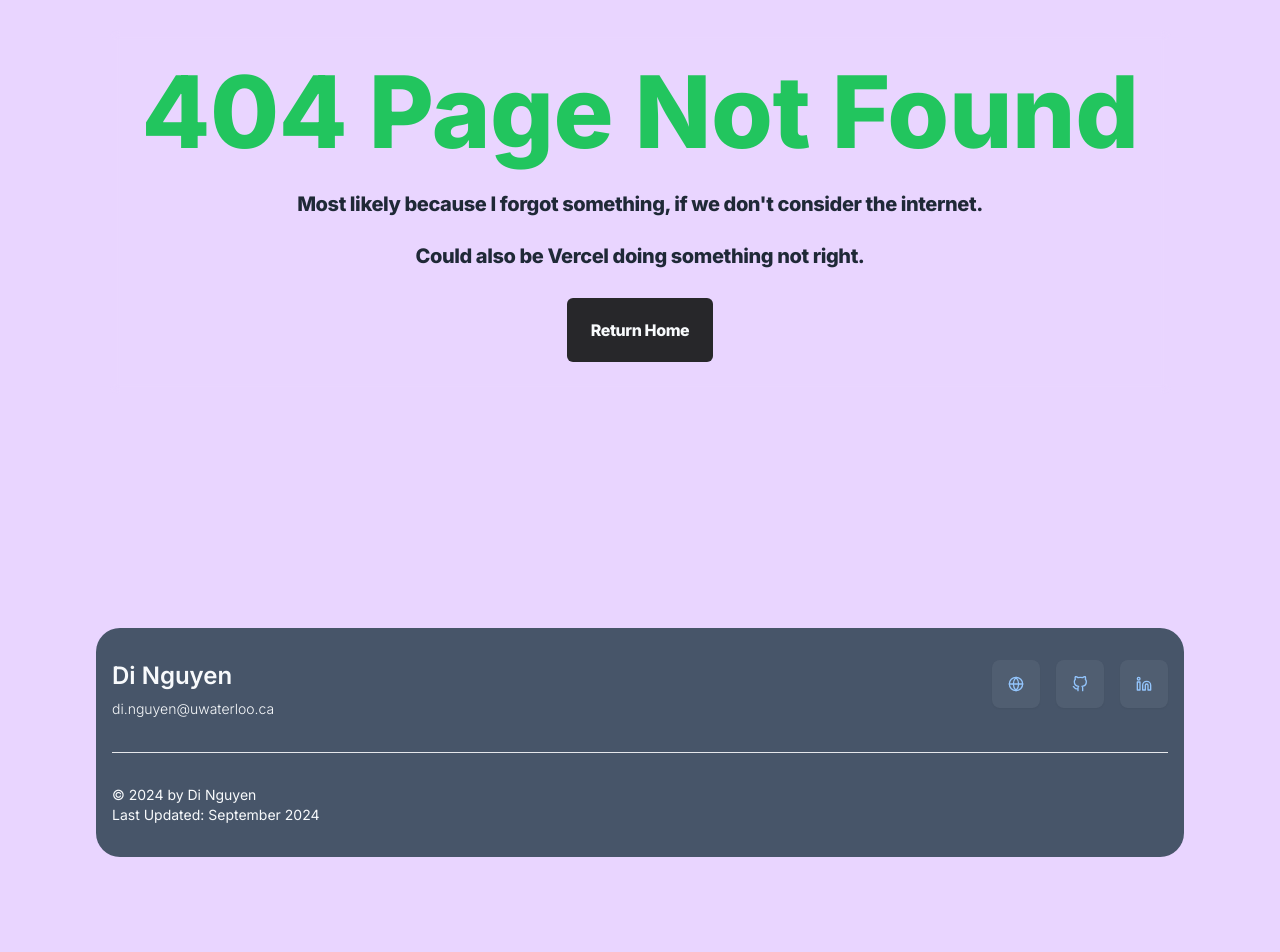
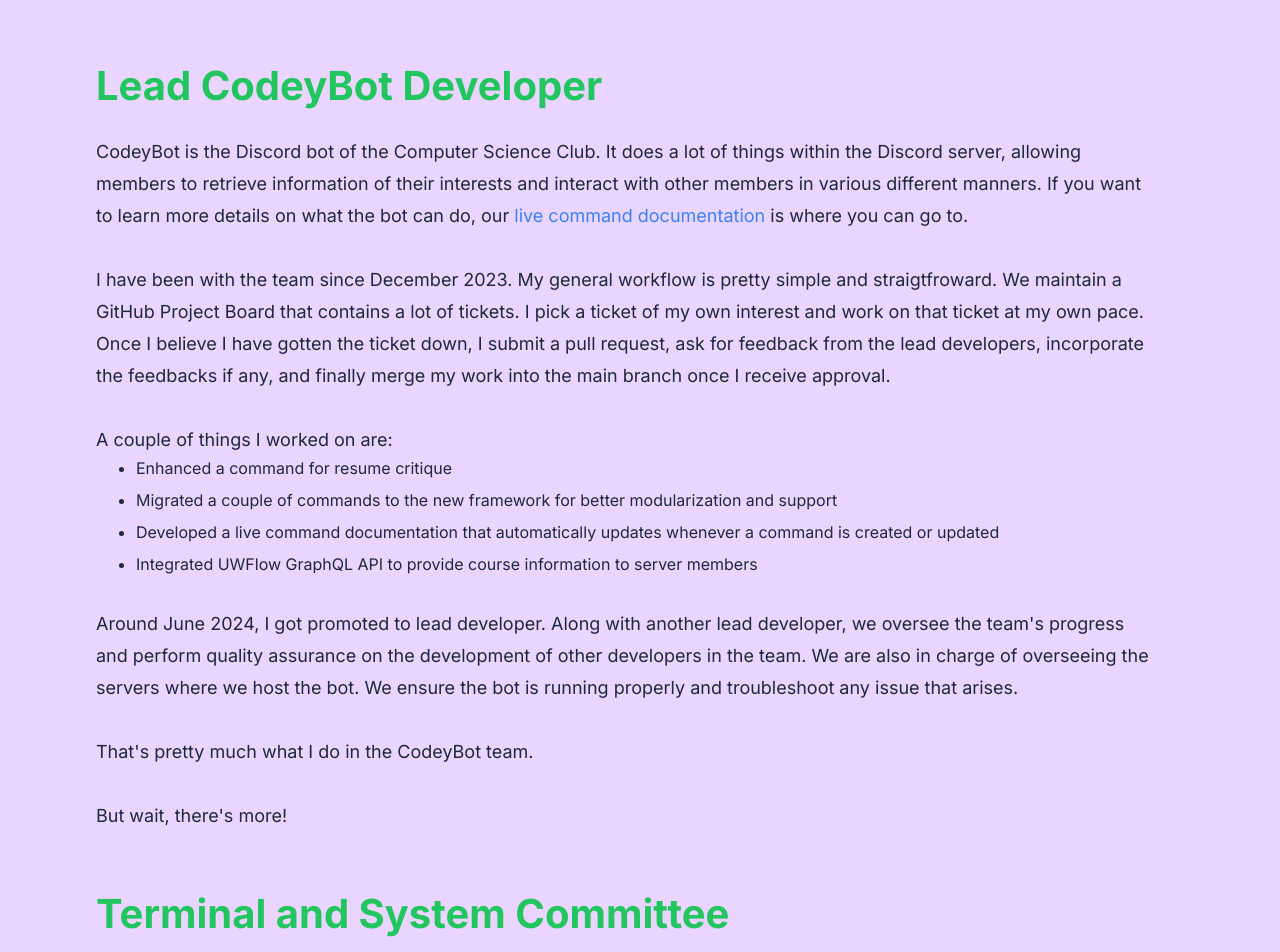
Before and after one commit to KuroganeToyama/portfolio, a Next.js app: page /clubs in a window 1280 px wide. Before the commit this address had no page. Shown: the part 280-1232 px from the top of the page. Before the commit the page ends 1153 px from the top, so only its background shows below. Built offline with nearby package versions, Linux system fonts and the light colour scheme.

Commit message:
Added clubs page

```diff
--- /dev/null
+++ b/src/app/clubs/page.tsx
@@ -0,0 +1,123 @@
+import React from "react";
+
+const Clubs = () => {
+    return (
+        <section className="w-[85%] mx-auto text-slate-50 pt-8 pb-16">
+            <p className="pr-8 text-lg leading-8 font-normal text-gray-800">
+                You might be wondering.
+                <br />
+                <br />
+
+                So what exactly do I do in the Computer Science Club?
+                <br />
+                <br />
+
+                Well, let's find out, shall we?
+            </p>
+
+            <h1 className="text-2xl md:text-3xl lg:text-[40px] font-bold text-green-500 mt-16 mb-8">
+                Lead CodeyBot Developer
+            </h1>
+
+            <p className="pr-8 text-lg leading-8 font-normal text-gray-800">
+                CodeyBot is the Discord bot of the Computer Science Club.
+                It does a lot of things within the Discord server,
+                allowing members to retrieve information of their interests and
+                interact with other members in various different manners.
+                If you want to learn more details on what the bot can do,
+                our
+                {" "}
+                <a href="https://github.com/uwcsc/codeybot/blob/main/docs/COMMAND-WIKI.md"
+                className="relative inline-block text-blue-500 after:block after:absolute after:bottom-0 after:left-0 after:w-0 after:h-[2px] after:bg-blue-500 after:transition-all after:duration-300 hover:after:w-full">
+                    live command documentation
+                </a>
+                {" "}
+                is where you can go to.
+                <br />
+                <br />
+
+                I have been with the team since December 2023.
+                My general workflow is pretty simple and straigtfroward.
+                We maintain a GitHub Project Board that contains a lot of tickets.
+                I pick a ticket of my own interest and work on that ticket at my own pace.
+                Once I believe I have gotten the ticket down, I submit a pull request,
+                ask for feedback from the lead developers, incorporate the feedbacks if any,
+                and finally merge my work into the main branch once I receive approval.
+                <br />
+                <br />
+
+                A couple of things I worked on are:
+            </p>
+
+            <ul className="text-gray-800 mb-8 list-disc pl-10 space-y-2">
+                <li>Enhanced a command for resume critique</li>
+                <li>Migrated a couple of commands to the new framework for better modularization and support</li>
+                <li>Developed a live command documentation that automatically updates whenever a command is created or updated</li>
+                <li>Integrated UWFlow GraphQL API to provide course information to server members</li>
+            </ul>
+
+            <p className="pr-8 text-lg leading-8 font-normal text-gray-800">
+                Around June 2024, I got promoted to lead developer.
+                Along with another lead developer, we oversee the team's progress
+                and perform quality assurance on the development of other developers in the team.
+                We are also in charge of overseeing the servers where we host the bot.
+                We ensure the bot is running properly and troubleshoot any issue that arises.
+                <br />
+                <br />
+
+                That's pretty much what I do in the CodeyBot team.
+                <br />
+                <br />
+
+                But wait, there's more!
+            </p>
+
+            <h1 className="text-2xl md:text-3xl lg:text-[40px] font-bold text-green-500 mt-16 mb-8">
+                Terminal and System Committee
+            </h1>
+
+            <p className="pr-8 text-lg leading-8 font-normal text-gray-800">
+                I ain't no executive in this team, but I'm still a member developer.
+                Fun fact, I joined the team since December 2023, the same day I joined the CodeyBot team.
+                <br />
+                <br />
+
+                The Computer Science Club owns a lot of server machines.
+                They're not the best (limited budget moment) but they're still quite decent.
+                Anyways, as long as you have club membership (which is $2 every 4 months, super cheap),
+                you can do whatever you want with the servers (except doing crypto and other admin stuff).
+                The club provides these services to practically anyone, from individuals to clubs and organizations.
+                Long story short, there needs to be a team to manage all of this work.
+                That's where the Terminal and System Committee comes in.
+                <br />
+                <br />
+
+                Within the team, we use
+                {" "}
+                <a href="https://plane.so/"
+                className="relative inline-block text-blue-500 after:block after:absolute after:bottom-0 after:left-0 after:w-0 after:h-[2px] after:bg-blue-500 after:transition-all after:duration-300 hover:after:w-full">
+                    Plane
+                </a>
+                {" "}
+                as our project management platform, which we also self-host.
+                Plane contains a lot of tickets from different areas, such as infrastructure, softwares, hardwares, mirrors, etc.
+                I just pick a ticket that I'm interested in and work on it at my own pace.
+                <br />
+                <br />
+
+                Currently, here are the two main tasks I'm actively invovled in.
+            </p>
+
+            <ul className="text-gray-800 mb-8 list-disc pl-10 space-y-2">
+                <li>Overseeing softwares and platforms used internally in the team</li>
+                <li>Migrating cloud hosting service from Apache CloudStack to OpenNebula </li>
+            </ul>
+
+            <p className="pr-8 text-lg leading-8 font-normal text-gray-800">
+                And that's it for now! Hope I'll have more stuff to add here in the future.
+            </p>
+        </section>
+    )
+};
+
+export default Clubs
--- a/src/data/pages.tsx
+++ b/src/data/pages.tsx
@@ -3,4 +3,5 @@
     { name: "About", path: "/about" },
     { name: "Experience", path: "/experience" },
     { name: "Projects", path: "/projects" },
+    { name: "Clubs", path: "/clubs" },
 ];
```
